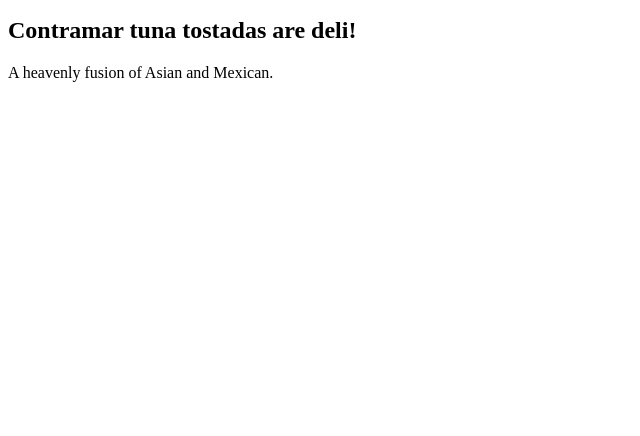
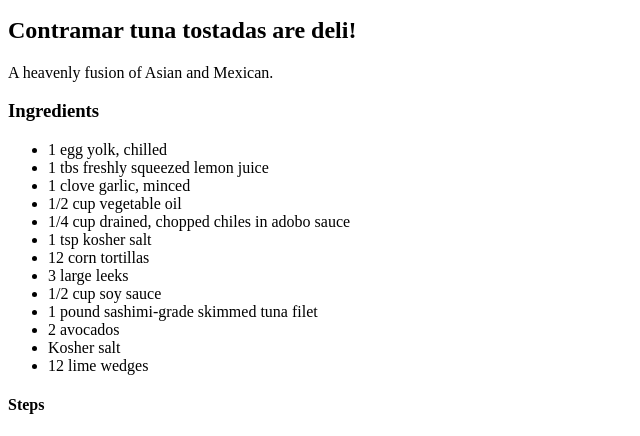
Before and after one commit to 0xNickLopez/odin-recipes, a plain HTML site: page pages/tostadas.html in a window 1280 px wide. Shown: the part 603-1039 px from the top of the page, without its empty margins (0-640 px from the left). Before the commit the page ends 800 px from the top, so only its background shows below. Drawn offline with Linux system fonts and the light colour scheme.

Commit message:
Added unordered lists and Steps heading to all pages

```diff
--- a/pages/tostadas.html
+++ b/pages/tostadas.html
@@ -28,6 +28,23 @@
     <h2>Contramar tuna tostadas are deli!</h2>
 
     <p>A heavenly fusion of Asian and Mexican.</p>
+    <h3>Ingredients</h3>
+    <ul>
+      <li>1 egg yolk, chilled</li>
+      <li>1 tbs freshly squeezed lemon juice</li>
+      <li>1 clove garlic, minced</li>
+      <li>1/2 cup vegetable oil</li>
+      <li>1/4 cup drained, chopped chiles in adobo sauce</li>
+      <li>1 tsp kosher salt</li>
+      <li>12 corn tortillas</li>
+      <li>3 large leeks</li>
+      <li>1/2 cup soy sauce</li>
+      <li>1 pound sashimi-grade skimmed tuna filet</li>
+      <li>2 avocados</li>
+      <li>Kosher salt</li>
+      <li>12 lime wedges</li>
+    </ul>
+    <h4>Steps</h4>
 
 </body>
 </html>
```
Also changed, not shown: pages/calabacitas.html (+13 -1 lines), pages/eggs.html (+16 -0 lines).
